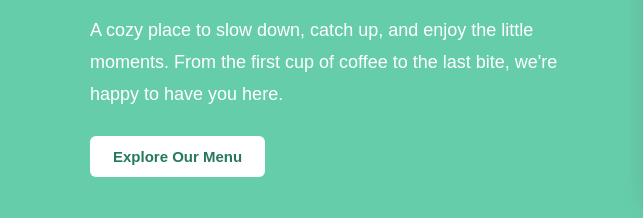
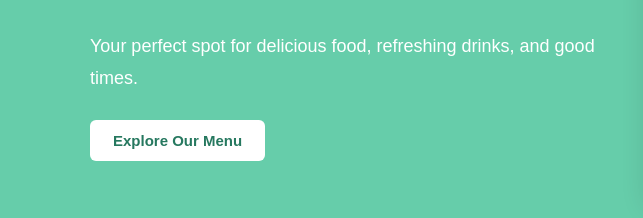
Before and after one commit to abubakar-i263253/cafe-menu, a plain HTML site: page index.html in a window 1280 px wide. Shown: the part 297-515 px from the top of the page, 0-643 px from the left. Drawn offline with Linux system fonts and the light colour scheme.

Commit message:
Manual: Update homepage welcome message

```diff
--- a/index.html
+++ b/index.html
@@ -1,3 +1,4 @@
+
 <!DOCTYPE html>
 <html lang="en">
 <head>
@@ -20,7 +21,7 @@
       <div class="welcome-copy">
         <p class="eyebrow">GOOD FOOD · GOOD MOOD</p>
         <h1>Welcome to Our Cafe</h1>
-        <p class="lead">A cozy place to slow down, catch up, and enjoy the little moments. From the first cup of coffee to the last bite, we're happy to have you here.</p>
+        <p class="lead">Your perfect spot for delicious food, refreshing drinks, and good times.</p>
         <a class="button-link" href="menu.html" data-action="go-menu">Explore Our Menu</a>
       </div>
       <img class="hero-image" src="https://images.unsplash.com/photo-1445116572660-236099ec97a0?auto=format&fit=crop&w=1200&q=85" alt="Warm and welcoming cafe interior">
```
